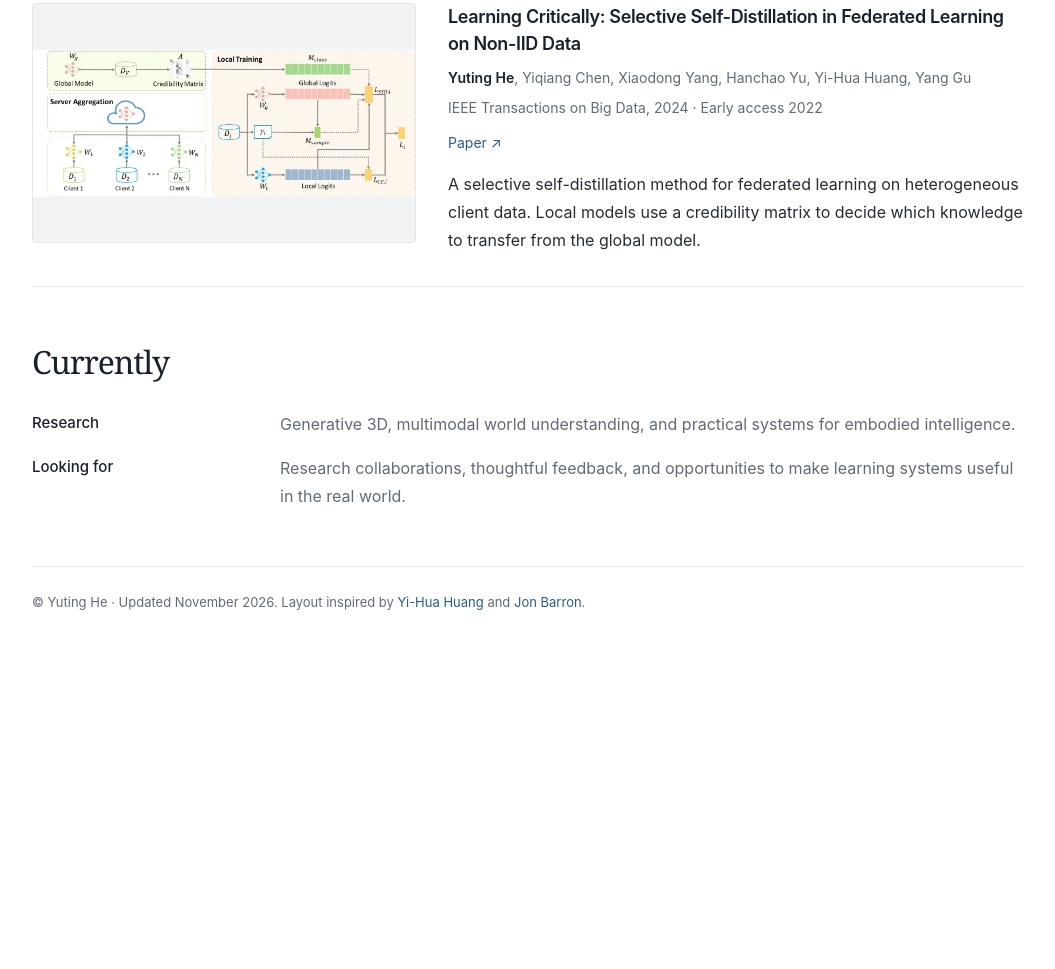
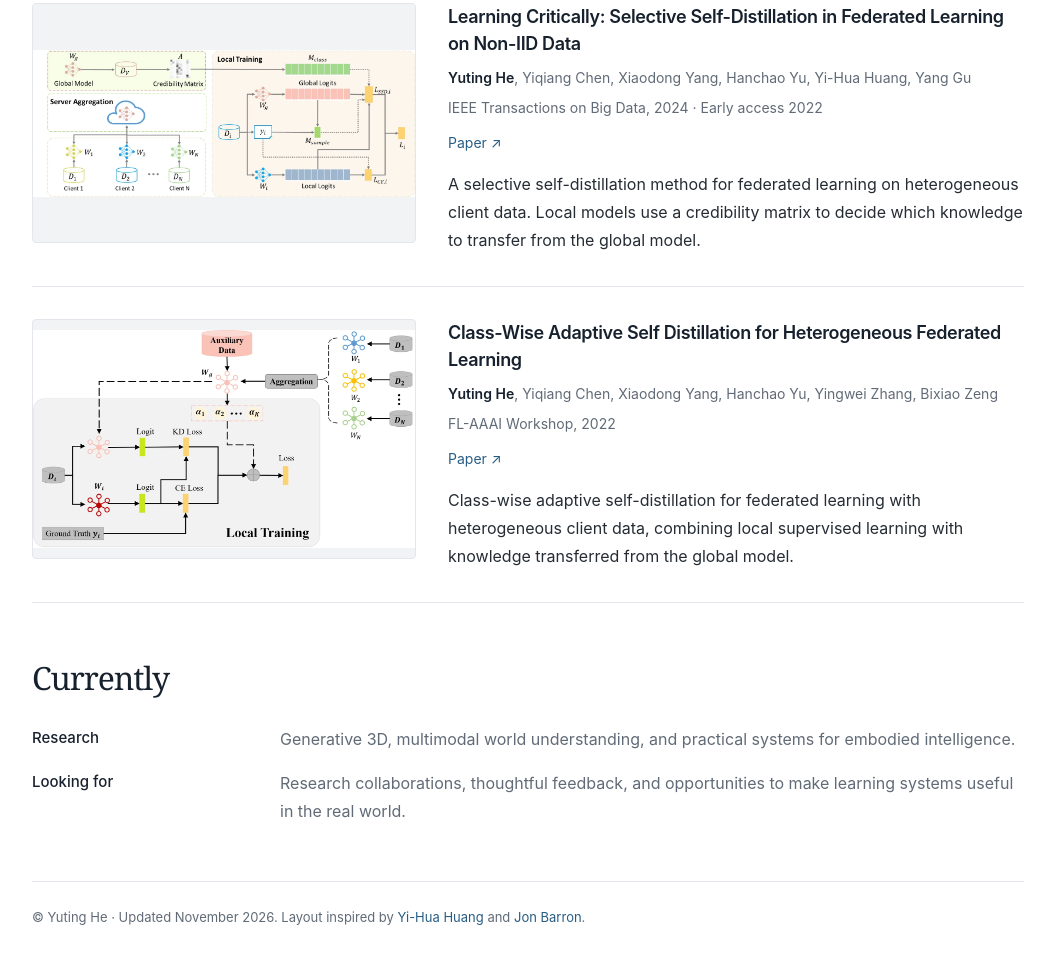
Before and after one commit to YutingHe23/website, a plain HTML site: page index.html in a window 1280 px wide. Shown: the part 2285-3254 px from the top of the page, without its empty margins (112-1167 px from the left). Before the commit the page ends 2938 px from the top, so only its background shows below. Drawn offline with Linux system fonts and the light colour scheme.

Commit message:
Append FedCAD workshop paper to publications

```diff
--- a/index.html
+++ b/index.html
@@ -130,6 +130,22 @@
             <p class="paper-description">A selective self-distillation method for federated learning on heterogeneous client data. Local models use a credibility matrix to decide which knowledge to transfer from the global model.</p>
           </div>
         </article>
+        <article class="publication" id="fedcad" aria-labelledby="fedcad-title">
+          <header class="publication-heading">
+            <h3 class="paper-title" id="fedcad-title">Class-Wise Adaptive Self Distillation for Heterogeneous Federated Learning</h3>
+            <p class="paper-authors"><strong>Yuting He</strong>, Yiqiang Chen, Xiaodong Yang, Hanchao Yu, Yingwei Zhang, Bixiao Zeng</p>
+            <p class="paper-venue">FL-AAAI Workshop, 2022</p>
+            <nav class="paper-links" aria-label="fedcad resources"><a href="https://federated-learning.org/fl-aaai-2022/Papers/FL-AAAI-22_paper_43.pdf" target="_blank" rel="noopener noreferrer">Paper <span aria-hidden="true">↗</span></a></nav>
+          </header>
+          <figure class="publication-preview">
+            <a class="preview-link" href="assets/fedcad-framework.webp" target="_blank" rel="noopener noreferrer" aria-label="View FedCAD framework at full size">
+              <img src="assets/fedcad-framework.webp" alt="FedCAD framework combining federated aggregation, class-wise distillation weights, and local supervised training." width="1400" height="801" loading="lazy" decoding="async">
+            </a>
+          </figure>
+          <div class="publication-content">
+            <p class="paper-description">Class-wise adaptive self-distillation for federated learning with heterogeneous client data, combining local supervised learning with knowledge transferred from the global model.</p>
+          </div>
+        </article>
       </div>
     </section>
 
```
Also changed, not shown: assets/fedcad-framework.webp (added), 1 other file.
